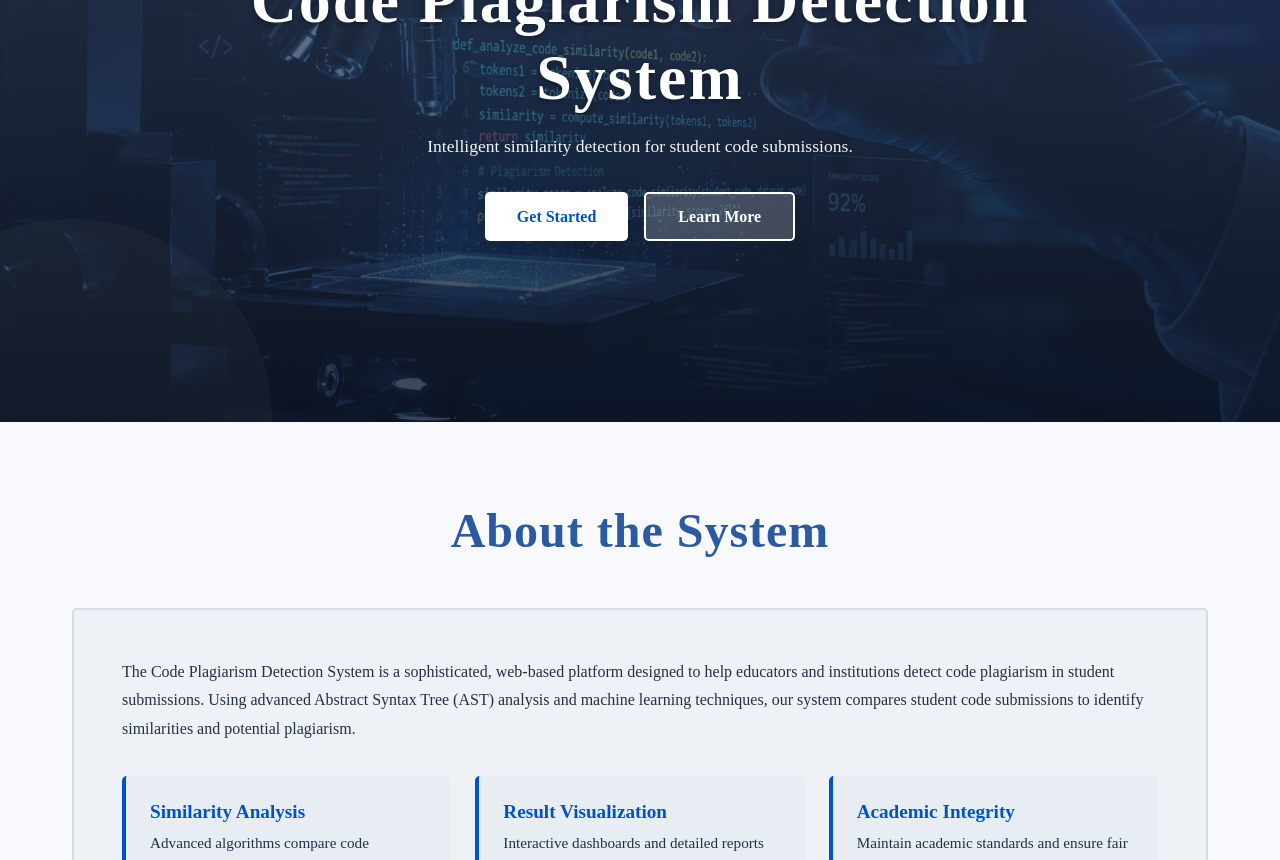
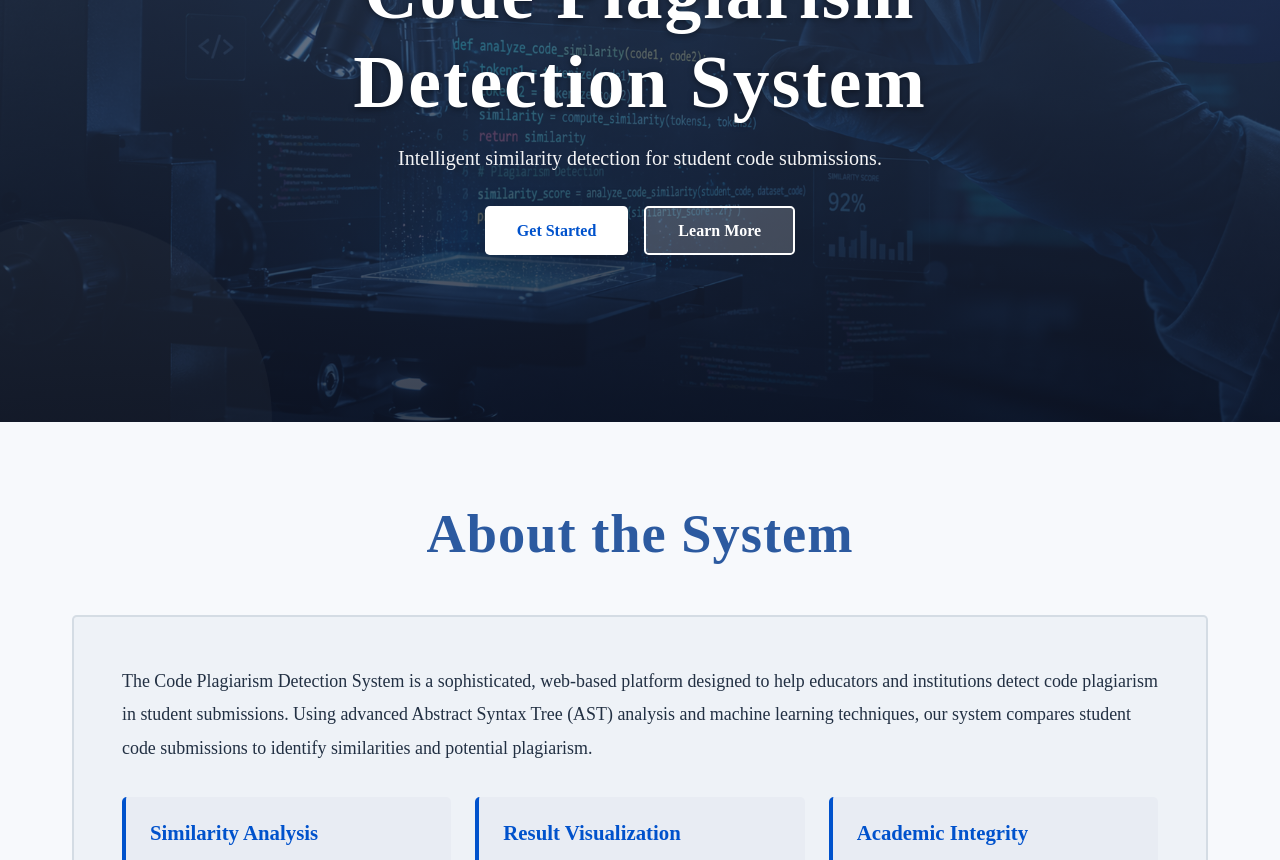
Before and after one commit to Damilola24434/Explainable-Code-Plagiarism-Detection, a React (Vite) app in the folder frontend/: page / in a window 1280 px wide. Shown: the part 280-1140 px from the top of the page. Built offline with nearby package versions, Linux system fonts and the light colour scheme.

Commit message:
Fixed font size and color

```diff
--- a/frontend/src/index.css
+++ b/frontend/src/index.css
@@ -121,6 +121,8 @@ and makes everything look clean, consistent, and user friendly.
   --button-hover: #003d99;
   --danger: #b42318;
   --danger-soft: #fce8e6;
+  --high: #5c2f05;
+  --high-soft: #f2e5d6;
   --warning: #9a6700;
   --warning-soft: #fff3cd;
   --success: #1a7c3d;
@@ -618,8 +620,8 @@ a {
 }
 
 .badge-high {
-  background: var(--danger-soft);
-  color: var(--danger);
+  background: #6b7280;
+  color: #f8fafc;
 }
 
 .badge-medium {
@@ -667,7 +669,7 @@ a {
 }
 
 .stat-card.danger .stat-value {
-  color: var(--danger);
+  color: var(--high);
 }
 
 .stat-card.warning .stat-value {
@@ -1024,6 +1026,7 @@ a {
 
 .sim-bar-fill {
   height: 100%;
+  background: var(--high);
 }
 
 /* These are small helper utility classes. */
--- a/frontend/src/landing.css
+++ b/frontend/src/landing.css
@@ -73,6 +73,7 @@ modern, and easy to use. It handles all visual parts but does not control logic.
   font-family: "Times New Roman", Times, serif;
   color: var(--text);
   line-height: 1.6;
+  font-size: 18px;
   background-color: var(--bg);
   min-height: 100vh;
 }
@@ -205,7 +206,7 @@ modern, and easy to use. It handles all visual parts but does not control logic.
 
 .hero h1 {
   font-family: "Times New Roman", Times, serif;
-  font-size: 4rem;
+  font-size: 4.6rem;
   font-weight: 700;
   margin-bottom: 1rem;
   line-height: 1.2;
@@ -218,7 +219,7 @@ modern, and easy to use. It handles all visual parts but does not control logic.
 }
 
 .hero p {
-  font-size: 1.1rem;
+  font-size: 1.25rem;
   margin-bottom: 2rem;
   opacity: 0.95;
   font-weight: 400;
@@ -316,7 +317,7 @@ modern, and easy to use. It handles all visual parts but does not control logic.
 
 .section-header h2 {
   font-family: "Times New Roman", Times, serif;
-  font-size: 3rem;
+  font-size: 3.4rem;
   font-weight: 700;
   margin-bottom: 1rem;
   color: var(--nav);
@@ -324,7 +325,7 @@ modern, and easy to use. It handles all visual parts but does not control logic.
 }
 
 .section-header p {
-  font-size: 1rem;
+  font-size: 1.15rem;
   color: var(--muted);
   max-width: 600px;
   margin: 0 auto;
@@ -339,8 +340,8 @@ modern, and easy to use. It handles all visual parts but does not control logic.
 }
 
 .about-text {
-  font-size: 1rem;
-  line-height: 1.8;
+  font-size: 1.12rem;
+  line-height: 1.85;
   color: var(--text);
   margin-bottom: 2rem;
   font-family: "Times New Roman", Times, serif;
@@ -372,13 +373,13 @@ modern, and easy to use. It handles all visual parts but does not control logic.
 .feature-item h3 {
   color: var(--hero);
   margin-bottom: 0.5rem;
-  font-size: 1.2rem;
+  font-size: 1.3rem;
   font-family: "Times New Roman", Times, serif;
 }
 
 .feature-item p {
   color: var(--text);
-  font-size: 0.95rem;
+  font-size: 1.03rem;
   font-family: "Times New Roman", Times, serif;
 }
 
@@ -436,14 +437,15 @@ modern, and easy to use. It handles all visual parts but does not control logic.
 .step-card h3 {
   margin-top: 1.5rem;
   margin-bottom: 1rem;
-  font-size: 1.2rem;
+  font-size: 1.35rem;
   color: var(--nav);
   font-family: "Times New Roman", Times, serif;
 }
 
 .step-card p {
   color: var(--text);
-  line-height: 1.7;
+  line-height: 1.75;
+  font-size: 1.03rem;
   font-family: "Times New Roman", Times, serif;
 }
 
@@ -616,14 +618,14 @@ modern, and easy to use. It handles all visual parts but does not control logic.
 }
 
 .team-card h3 {
-  font-size: 1.2rem;
+  font-size: 1.35rem;
   color: var(--nav);
   margin-bottom: 0.5rem;
   font-family: "Times New Roman", Times, serif;
 }
 
 .team-card .role {
-  font-size: 0.9rem;
+  font-size: 1rem;
   color: var(--hero);
   font-weight: 600;
   margin-bottom: 1rem;
@@ -632,8 +634,8 @@ modern, and easy to use. It handles all visual parts but does not control logic.
 
 .team-card p {
   color: var(--text);
-  line-height: 1.7;
-  font-size: 0.95rem;
+  line-height: 1.8;
+  font-size: 1.05rem;
   font-family: "Times New Roman", Times, serif;
 }
 
@@ -671,7 +673,7 @@ modern, and easy to use. It handles all visual parts but does not control logic.
 
 .ack-item strong {
   color: var(--hero);
-  font-size: 1.05rem;
+  font-size: 1.15rem;
 }
 
 .ack-item em {
@@ -686,10 +688,10 @@ modern, and easy to use. It handles all visual parts but does not control logic.
 
 .ack-list li {
   font-family: "Times New Roman", Times, serif;
-  font-size: 0.9rem;       /* smaller text (adjust to 0.85 if needed) */
+  font-size: 1.05rem;
   color: #000;
   margin-bottom: 6px;
-  line-height: 1.5;
+  line-height: 1.7;
 }
 
 .ack-list li strong {
--- a/frontend/src/ui-refresh.css
+++ b/frontend/src/ui-refresh.css
@@ -10,13 +10,14 @@
   --line: rgba(31, 58, 95, 0.12);
   --line-strong: rgba(31, 58, 95, 0.22);
   --accent: #e36414;
+  --high: #5c2f05;
   --risk-medium: #8a7350;
 }
 
 /* This sets the page background and text. */
 body {
   font-family: "Segoe UI", Arial, sans-serif;
-  font-size: 16px;
+  font-size: 20px;
   background: linear-gradient(135deg, #d8e2eb 0%, #c8dbe6 50%, #b8d2e0 100%);
   color: var(--text);
   background-attachment: fixed;
@@ -442,14 +443,17 @@ input[name="collectionName"] {
 }
 
 .file-picker-label {
-  background: #111111;
+  background: #000000 !important;
   color: #ffffff;
   border: 1px solid #000000;
   cursor: pointer;
+  transition: transform 0.18s ease, box-shadow 0.18s ease;
 }
 
 .file-picker-label:hover:not(:disabled) {
-  background: #000000;
+  transform: scale(1.04);
+  box-shadow: 0 10px 18px rgba(0, 0, 0, 0.16);
+  background: #000000 !important;
 }
 
 .inline-error {
@@ -464,7 +468,7 @@ input[name="collectionName"] {
   padding: 0.75rem 0.9rem;
   background: rgba(227, 100, 20, 0.09);
   border-left: 2px solid var(--accent);
-  color: #a44f14;
+  color: #000000;
 }
 
 /* Modal styles */
@@ -867,7 +871,7 @@ input[name="collectionName"] {
 }
 
 .stat-card.danger .stat-value {
-  color: var(--accent);
+  color: #000000;
 }
 
 .stat-card.warning .stat-value {
@@ -965,7 +969,7 @@ input[name="collectionName"] {
 }
 
 .risk-high {
-  color: var(--accent);
+  color: var(--high);
 }
 
 .risk-medium {
@@ -990,6 +994,7 @@ input[name="collectionName"] {
 .sim-bar-fill {
   height: 100%;
   border-radius: 999px;
+  background: var(--high);
 }
 
 /* This styles the run progress area. */
@@ -1125,8 +1130,8 @@ input[name="collectionName"] {
 }
 
 .badge-high {
-  background: rgba(227, 100, 20, 0.12);
-  color: #a44f14;
+  background: #6b7280;
+  color: #f8fafc;
 }
 
 .badge-medium {
```
Also changed, not shown: 1 other file (tests, documents, lock files or other folders).
